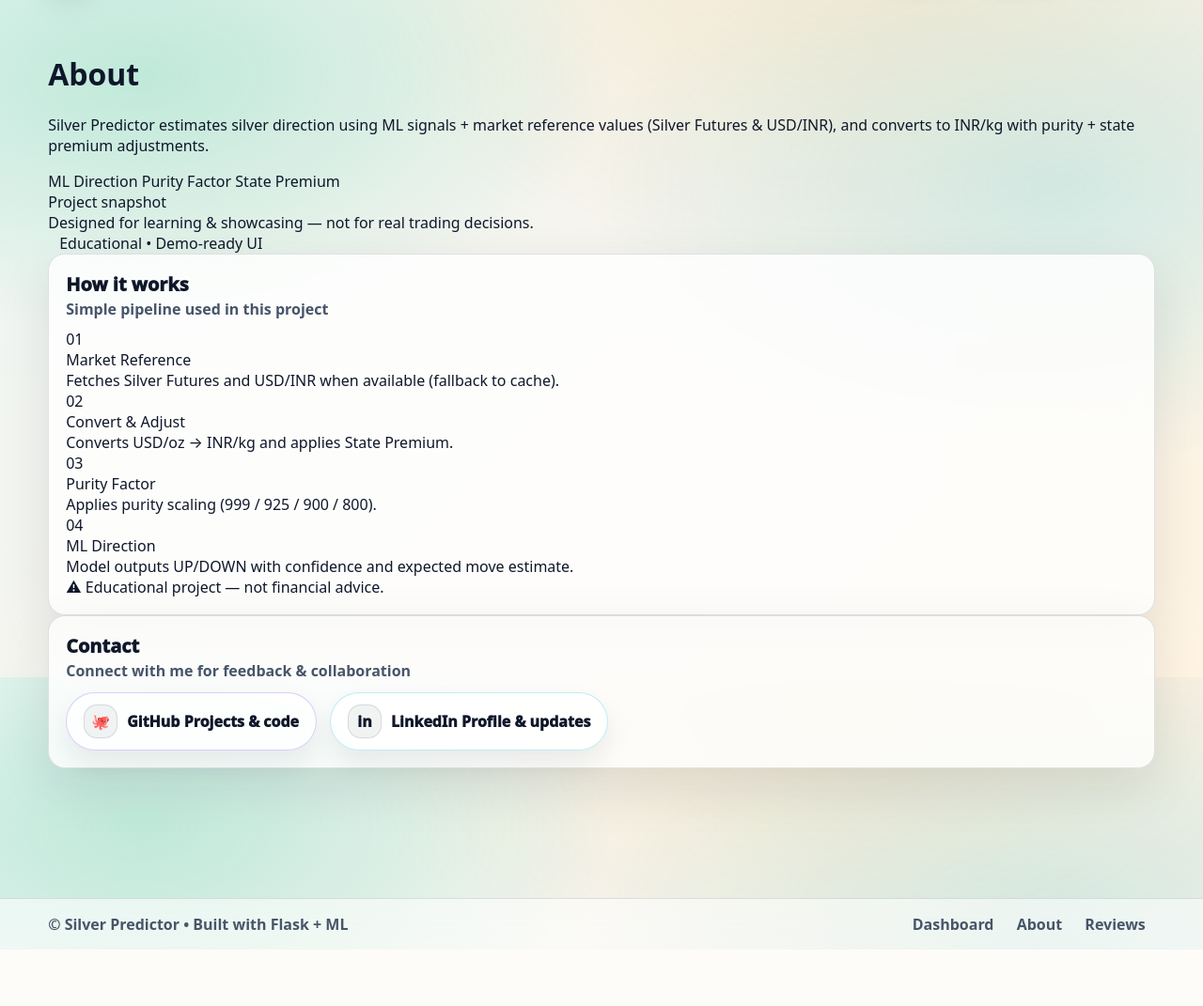
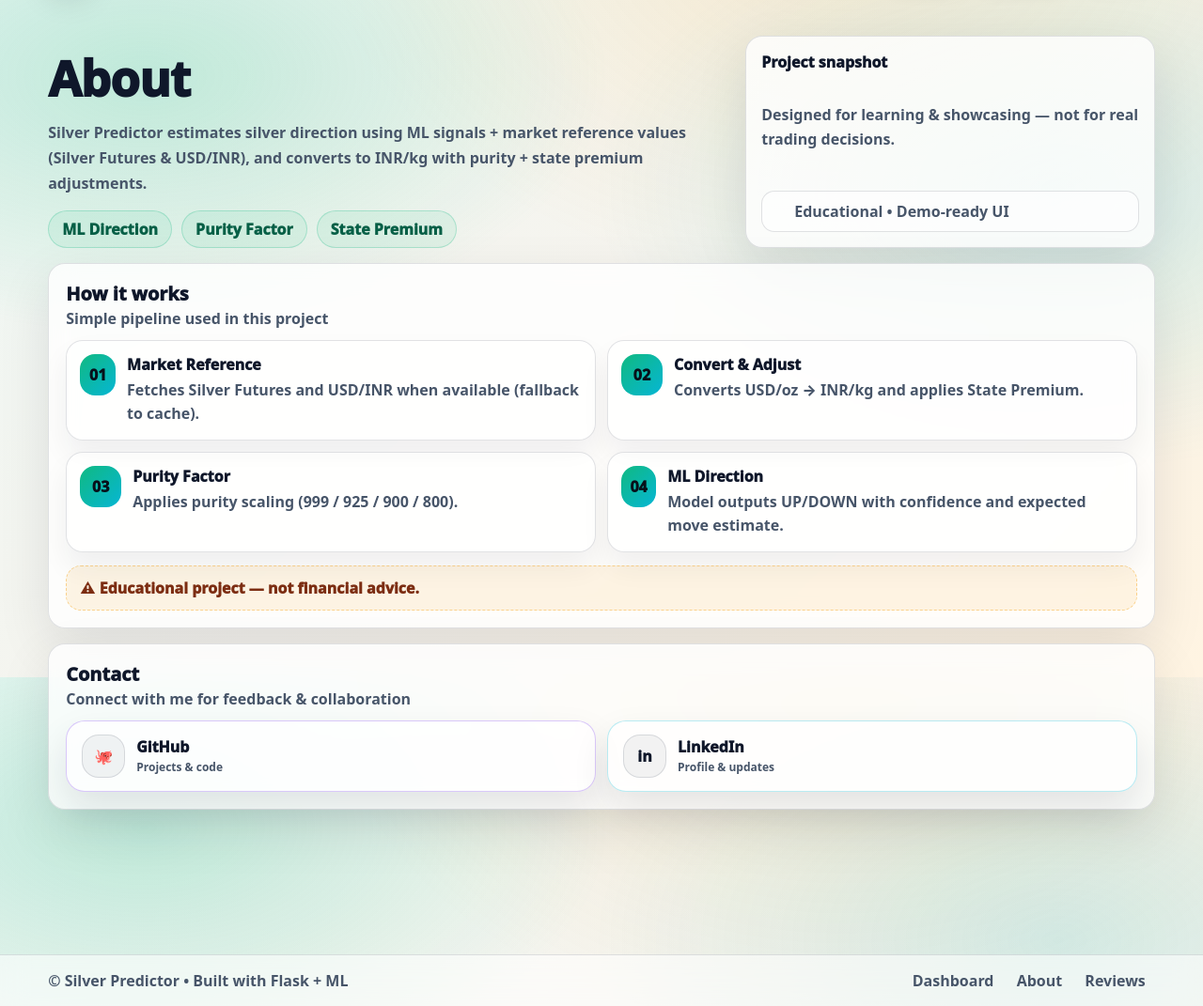
Before and after one commit to Bhavy123321/Silver-Price-Predictor, a Flask app: page /about in a window 1280 px wide. Shown: the part 79-1150 px from the top of the page at 94% size. Before the commit the page ends 1090 px from the top, so only its background shows below. Run offline with Flask 3, Linux system fonts and the light colour scheme.

Commit message:
Update style.css

```diff
--- a/static/style.css
+++ b/static/style.css
@@ -461,100 +461,203 @@
   .result-charts{grid-template-columns:1fr}
 }
 
-/* ================================
-   About Page - Contact Buttons (Premium + Theme-safe)
-   ================================ */
+/* =========================================================
+   ABOUT PAGE — Premium layout + steps + social buttons
+========================================================= */
 
-.social-row{
+.about-page{ padding-top: 10px; }
+
+.about-hero{
+  display:grid;
+  grid-template-columns: 1.25fr .75fr;
+  gap:16px;
+  align-items:stretch;
+  margin: 10px 0 16px;
+}
+
+.about-title{
+  font-size: clamp(38px, 4vw, 56px);
+  margin: 10px 0 10px;
+  letter-spacing: -0.9px;
+  font-weight: 950;
+}
+
+.about-sub{
+  margin: 0;
+  color: var(--muted);
+  font-size: 16px;
+  line-height: 1.7;
+  max-width: 820px;
+  font-weight: 800;
+}
+
+.about-tags{
   display:flex;
   flex-wrap:wrap;
-  gap:14px;
-  margin-top:12px;
+  gap:10px;
+  margin-top: 14px;
+}
+
+.tag{
+  display:inline-flex;
+  padding:8px 14px;
+  border-radius:999px;
+  border:1px solid rgba(16,185,129,.25);
+  background: rgba(16,185,129,.08);
+  font-weight: 950;
+  color:#065f46;
+}
+html[data-theme="dark"] .tag{
+  border-color: rgba(34,211,238,.22);
+  background: rgba(34,211,238,.10);
+  color: rgba(255,255,255,.88);
+}
+
+.about-mini{
+  height:100%;
+  background: var(--card);
+  border:1px solid var(--border);
+  border-radius: var(--radius);
+  box-shadow: var(--shadow);
+  padding:16px;
+  display:flex;
+  flex-direction:column;
+  justify-content:space-between;
+}
+
+.about-mini-title{ font-weight: 950; font-size: 16px; }
+.about-mini-text{ color: var(--muted); font-weight: 800; line-height: 1.6; margin-top: 6px; }
+
+.about-mini-strip{
+  margin-top: 14px;
+  display:flex;
+  align-items:center;
+  gap:10px;
+  padding:10px 12px;
+  border-radius: 14px;
+  border:1px solid var(--border);
+  background: rgba(255,255,255,.60);
+  font-weight: 900;
+  color: var(--muted);
+}
+html[data-theme="dark"] .about-mini-strip{ background: rgba(255,255,255,.06); }
+
+.about-panel{ margin-bottom: 16px; }
+
+/* Steps grid */
+.about-steps{
+  display:grid;
+  grid-template-columns: 1fr 1fr;
+  gap:12px;
+  margin-top: 12px;
+}
+
+.step{
+  border:1px solid var(--border);
+  background: rgba(255,255,255,.65);
+  border-radius: 18px;
+  padding:14px;
+  display:flex;
+  gap:12px;
+  box-shadow: 0 16px 30px rgba(15,23,42,.06);
+}
+html[data-theme="dark"] .step{
+  background: rgba(255,255,255,.05);
+  box-shadow: 0 16px 30px rgba(0,0,0,.20);
+}
+
+.step-no{
+  width:44px; height:44px;
+  border-radius: 16px;
+  display:grid;
+  place-items:center;
+  font-weight: 950;
+  background: linear-gradient(135deg, var(--accent), var(--accent2));
+  color: #07101a;
+}
+.step-title{ font-weight: 950; }
+.step-text{ color: var(--muted); font-weight: 800; margin-top: 4px; line-height: 1.6; }
+
+.about-warn{
+  margin-top: 14px;
+  padding: 12px 14px;
+  border-radius: 16px;
+  border:1px dashed rgba(245,158,11,.40);
+  background: rgba(245,158,11,.10);
+  color:#7c2d12;
+  font-weight: 950;
+}
+html[data-theme="dark"] .about-warn{
+  color: rgba(255,255,255,.86);
+  border:1px dashed rgba(251,191,36,.28);
+  background: rgba(251,191,36,.10);
+}
+
+/* Social buttons: premium, consistent with theme */
+.social-row{
+  display:grid;
+  grid-template-columns: 1fr 1fr;
+  gap:12px;
+  margin-top: 12px;
 }
 
 .social-btn{
   text-decoration:none !important;
   color: var(--text) !important;
 
-  display:inline-flex;
+  display:flex;
   align-items:center;
-  gap:10px;
+  gap:12px;
 
-  padding:12px 18px;
-  border-radius:999px;
+  padding:14px 16px;
+  border-radius: 20px;
 
   border:1px solid var(--border);
-  background: rgba(255,255,255,.75);
-  box-shadow: 0 14px 28px rgba(15,23,42,.08);
+  background: rgba(255,255,255,.70);
+  box-shadow: 0 18px 38px rgba(15,23,42,.10);
 
-  font-weight:950;
   transition: transform 160ms ease, box-shadow 160ms ease, background 160ms ease, border-color 160ms ease;
-  user-select:none;
+  font-weight: 950;
 }
-
 html[data-theme="dark"] .social-btn{
   background: rgba(255,255,255,.06);
-  box-shadow: 0 14px 28px rgba(0,0,0,.28);
+  box-shadow: 0 18px 38px rgba(0,0,0,.30);
 }
 
 .social-btn:hover{
   transform: translateY(-2px);
   background: rgba(255,255,255,.90);
-  box-shadow: 0 18px 38px rgba(15,23,42,.12);
+  box-shadow: 0 22px 46px rgba(15,23,42,.14);
+}
+html[data-theme="dark"] .social-btn:hover{
+  background: rgba(255,255,255,.09);
+  box-shadow: 0 22px 46px rgba(0,0,0,.38);
 }
 
-html[data-theme="dark"] .social-btn:hover{
-  background: rgba(255,255,255,.09);
-  box-shadow: 0 18px 38px rgba(0,0,0,.35);
-}
-
-.social-btn:active{
-  transform: translateY(0) scale(.99);
-}
-
-.social-btn:focus{
-  outline:none;
-}
-
-.social-btn:focus-visible{
-  outline: 4px solid rgba(16,185,129,.22);
-  outline-offset: 3px;
-}
-html[data-theme="dark"] .social-btn:focus-visible{
-  outline: 4px solid rgba(34,211,238,.20);
-}
-
-/* Icon badge to match your UI style */
 .social-ico{
-  width:36px;
-  height:36px;
-  border-radius:14px;
-
+  width:46px; height:46px;
+  border-radius: 18px;
   display:grid;
   place-items:center;
-
-  font-weight:950;
-  letter-spacing:.2px;
-
+  font-weight: 950;
   border:1px solid var(--border);
   background: rgba(15,23,42,.05);
 }
+html[data-theme="dark"] .social-ico{ background: rgba(255,255,255,.06); }
 
-html[data-theme="dark"] .social-ico{
-  background: rgba(255,255,255,.06);
+.social-text{ display:flex; flex-direction:column; line-height:1.1; }
+.social-top{ font-weight: 950; }
+.social-bottom{ font-weight: 800; color: var(--muted); font-size: 12px; margin-top: 6px; }
+
+.social-github{ border-color: rgba(124,58,237,.28); }
+.social-github:hover{ border-color: rgba(124,58,237,.50); }
+
+.social-linkedin{ border-color: rgba(6,182,212,.28); }
+.social-linkedin:hover{ border-color: rgba(6,182,212,.50); }
+
+/* Responsive */
+@media (max-width: 980px){
+  .about-hero{ grid-template-columns: 1fr; }
+  .about-steps{ grid-template-columns: 1fr; }
+  .social-row{ grid-template-columns: 1fr; }
 }
-
-/* Subtle brand accents (keeps your theme premium) */
-.social-github{
-  border-color: rgba(124,58,237,.26);
-}
-.social-github:hover{
-  border-color: rgba(124,58,237,.42);
-}
-
-.social-linkedin{
-  border-color: rgba(6,182,212,.26);
-}
-.social-linkedin:hover{
-  border-color: rgba(6,182,212,.42);
-}
```
